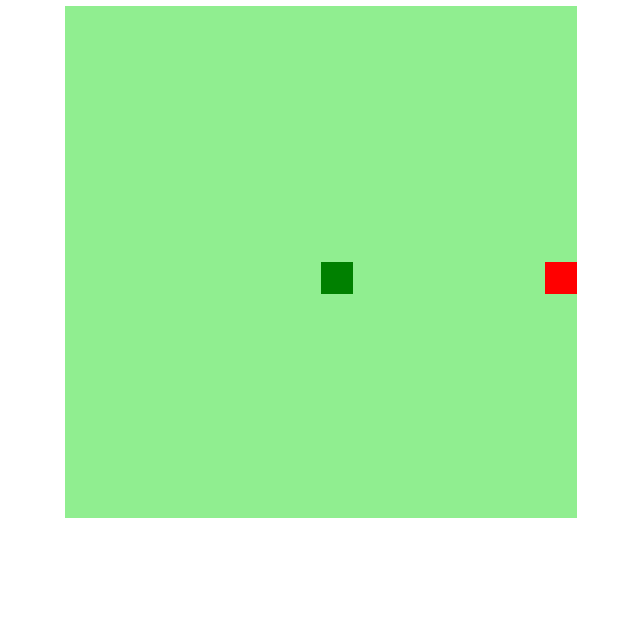
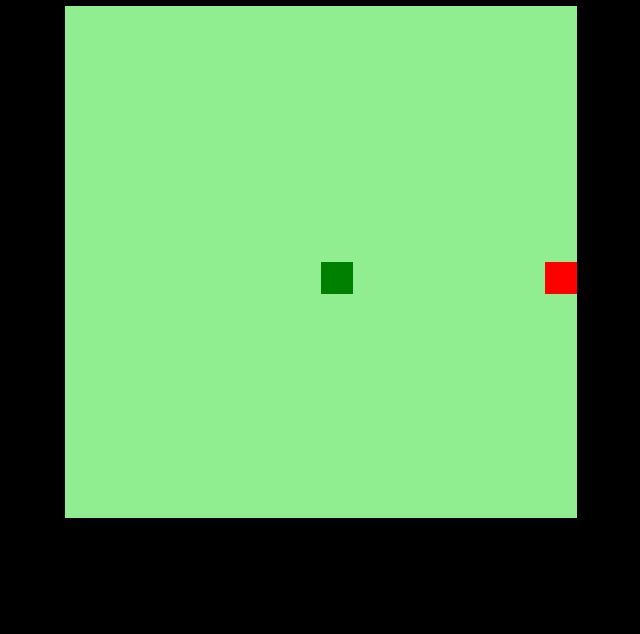
Before and after one commit to Thico10/Jogo-da-Cobrinha-com-Javascript, a plain HTML site: page index.html in a window 1280 px wide. Shown: the part 166-800 px from the top of the page, without its empty margins (319-959 px from the left). Drawn offline with Linux system fonts and the light colour scheme.

Commit message:
estilização

```diff
--- a/style.css
+++ b/style.css
@@ -1,10 +1,12 @@
 body{
+    background-color: rgb(0, 0, 0);
     height: 95vh;
     width: 95;
     display: flex;
     justify-content: center;
     align-items: center;
     flex-direction: column;
-    color: rgb(44, 139, 44);
+    color:yellow;
+    font-family: Arial, Helvetica, sans-serif;
 
 }
```
